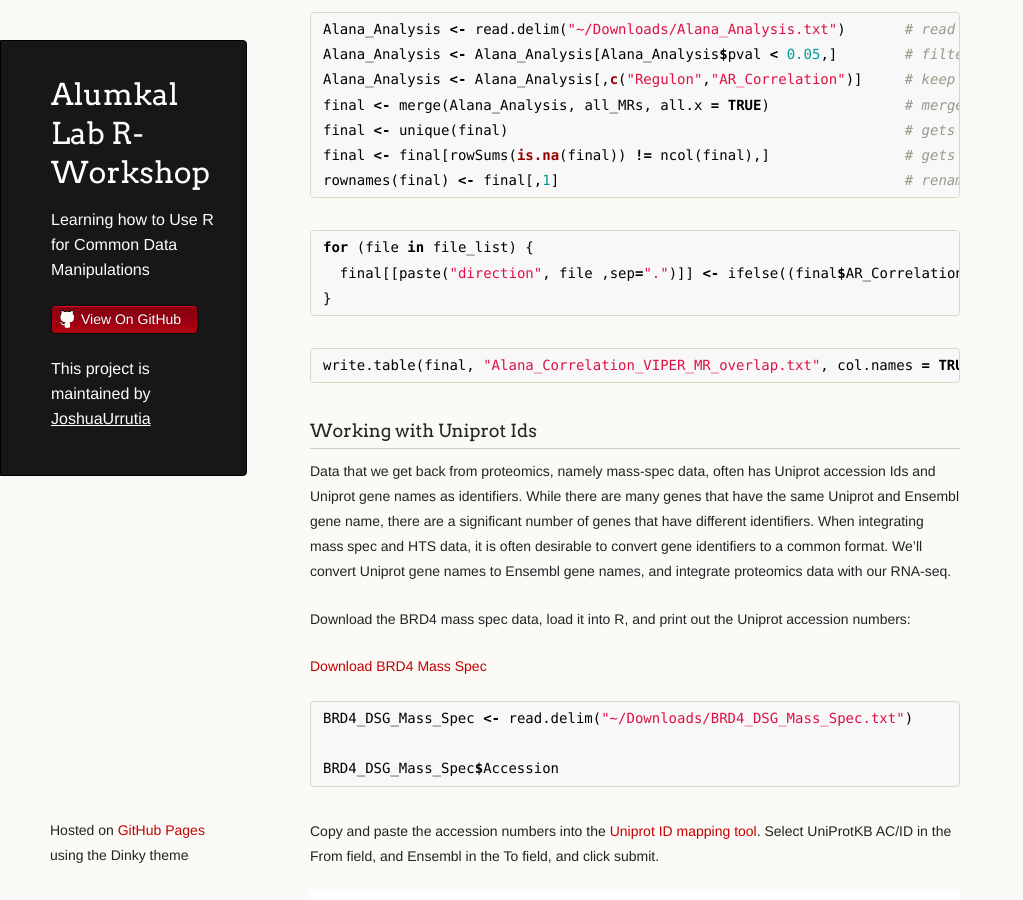
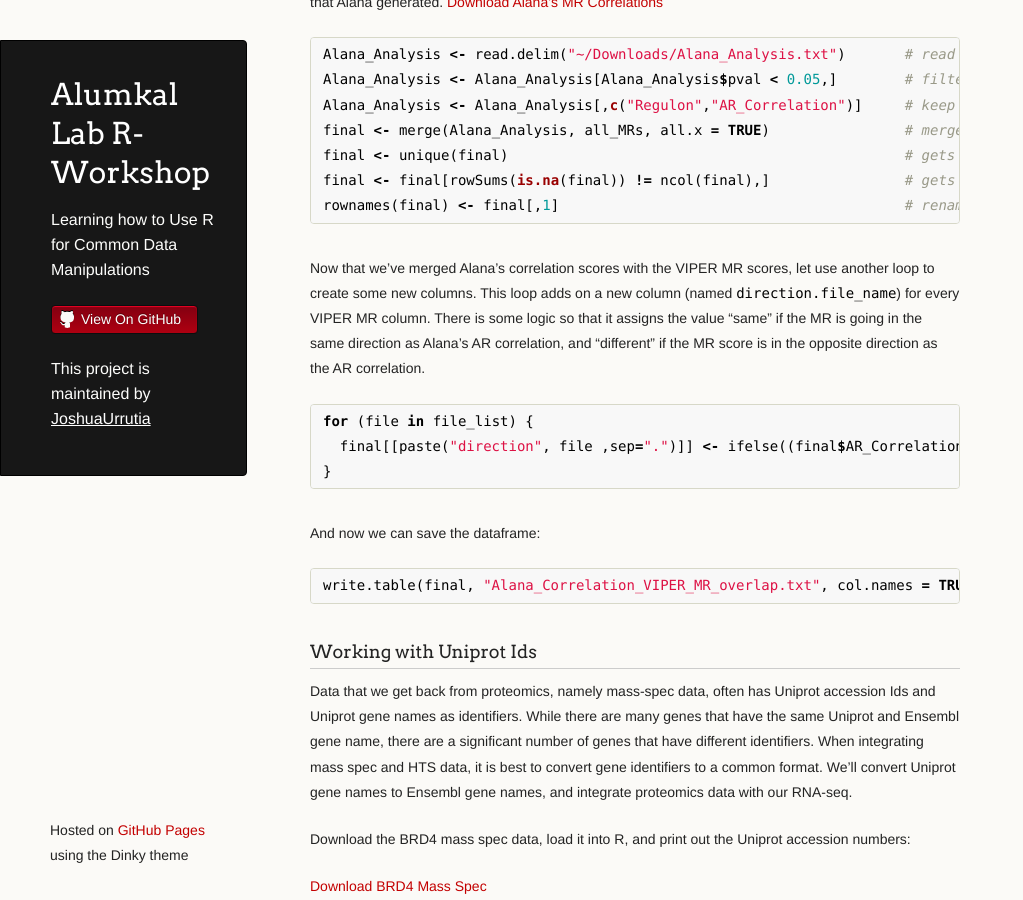
Before and after one commit to JoshuaUrrutia/R_Workshop, a Jekyll site: the page built from docs/advanced_integrations.md, in a window 1280 px wide and 900 px high, scrolled down 1793 px. Shown: the whole window, without its empty margins (0-1023 px from the left). Built offline with Jekyll 4.4.1, drawn with Linux system fonts in a browser that asks for light colours; our own code applies the rules of GitHub Pages for plain Markdown files; some of the changed text lies outside the part shown.

Commit message:
day 2 updates

````diff
--- a/docs/advanced_integrations.md
+++ b/docs/advanced_integrations.md
@@ -19,12 +19,12 @@
 file_list = list.files(pattern="*.txt")      # lists all the files in your working directory that end in '.txt'
 
 for (file in file_list) {
-   assign(file, read.table(file, header = TRUE))       #   reads the file as an R object with the same file name
-   d=get(file)            #   uses a temporary dataframe, d, instead of the file
-   d <- d[d$p.value < 0.05,]           #   filters the dataframe for stastically significant MRs
-   names(d)[names(d) == 'NES'] <- file         #   renames the NES column to be the same name as the file
-   d <- d[,c("Regulon",file)]                  #   saves only the regulon name, and the NES column and gets rid of other columns
-   assign(file,d)                      #   saves the dataframe d under the original file name
+   assign(file, read.table(file, header = TRUE))    # reads the file as an R object with the same file name
+   d=get(file)                                      # uses a temporary dataframe, d, instead of the file
+   d <- d[d$p.value < 0.05,]                        # filters the dataframe for stastically significant MRs
+   names(d)[names(d) == 'NES'] <- file              # renames the NES column to be the same name as the file
+   d <- d[,c("Regulon",file)]                       # saves only the regulon name, and the NES column and gets rid of other columns
+   assign(file,d)                                   # saves the dataframe d under the original file name
 }
 ```
 
@@ -56,19 +56,19 @@
 final <- final[rowSums(is.na(final)) != ncol(final),]                # gets rid of na rows
 rownames(final) <- final[,1]                                         # renames row
 ```
-
+Now that we've merged Alana's correlation scores with the VIPER MR scores, let use another loop to create some new columns. This loop adds on a new column (named `direction.file_name`) for every VIPER MR column. There is some logic so that it assigns the value "same" if the MR is going in the same direction as Alana's AR correlation, and "different" if the MR score is in the opposite direction as the AR correlation.
 ```r
 for (file in file_list) {
   final[[paste("direction", file ,sep=".")]] <- ifelse((final$AR_Correlation * final[[file]] > 0),"same", "different")
 }
 ```
-
+And now we can save the dataframe:
 ```r
 write.table(final, "Alana_Correlation_VIPER_MR_overlap.txt", col.names = TRUE, row.names = FALSE, sep = '\t')
 ```
 
 ### Working with Uniprot Ids
-Data that we get back from proteomics, namely mass-spec data, often has Uniprot accession Ids and Uniprot gene names as identifiers. While there are many genes that have the same Uniprot and Ensembl gene name, there are a significant number of genes that have different identifiers. When integrating mass spec and HTS data, it is often desirable to convert gene identifiers to a common format. We'll convert Uniprot gene names to Ensembl gene names, and integrate proteomics data with our RNA-seq.
+Data that we get back from proteomics, namely mass-spec data, often has Uniprot accession Ids and Uniprot gene names as identifiers. While there are many genes that have the same Uniprot and Ensembl gene name, there are a significant number of genes that have different identifiers. When integrating mass spec and HTS data, it is best to convert gene identifiers to a common format. We'll convert Uniprot gene names to Ensembl gene names, and integrate proteomics data with our RNA-seq.
 
 Download the BRD4 mass spec data, load it into R, and print out the Uniprot accession numbers:
 
@@ -111,7 +111,12 @@
 ```
 And finally we can use merge to do an inner join of our heatmap and our mass spec data:
 ```r
-de_heatmap <- merge(de_heatmap, BRD4_DSG_Mass_Spec, by.x= 'ensembl_gene_id', by.y = 'To')
+Mass_spec_DE_genes <- merge(de_heatmap, BRD4_DSG_Mass_Spec, by.x= 'ensembl_gene_id', by.y = 'To')
 ```
 
+Now we have a dataframe `Mass_spec_DE_genes`, that includes log2FC values and mass spec counts for BRD4.
+
+## Closing Remarks
+Congratulations on completing this R workshop! I know there's a lot to take in from the past two days, but hopefully this website will be a useful resource for you when working with R in the future. Don't be afraid to try new things, you will fail, corrupt data, and get frustrating errors, but as you become more comfortable with R you'll be able to explore and visualize the data in new and interesting ways. Feel free to reach out to me if you have any questions, and good luck!
+
 Previous: [Heatmaps](heatmaps.md)|Top: [Course Overview](../index.md)
````
Also changed, not shown: other parts of docs/advanced_integrations.md (+1 -1 lines), docs/heatmaps.md (+1 -1 lines).
